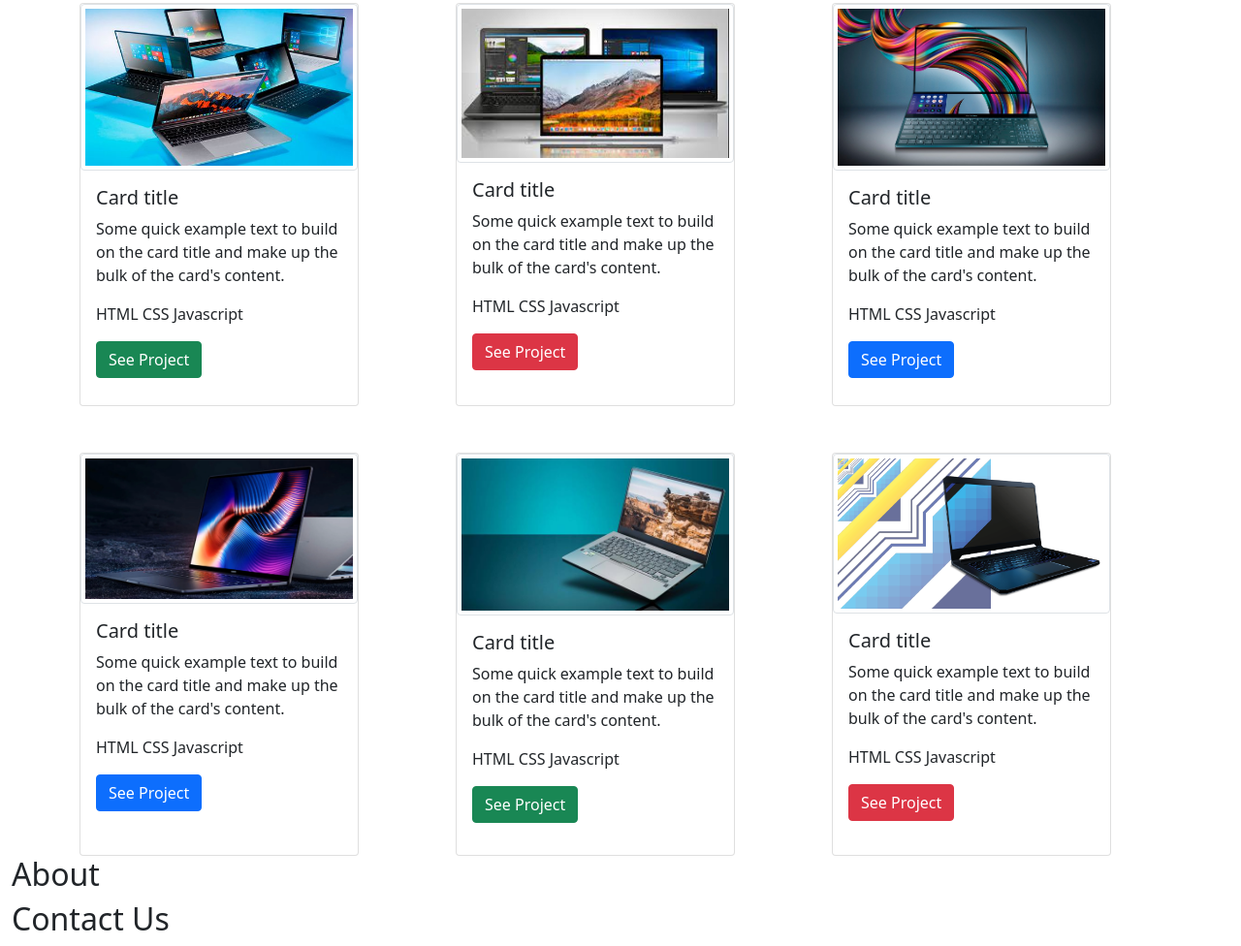
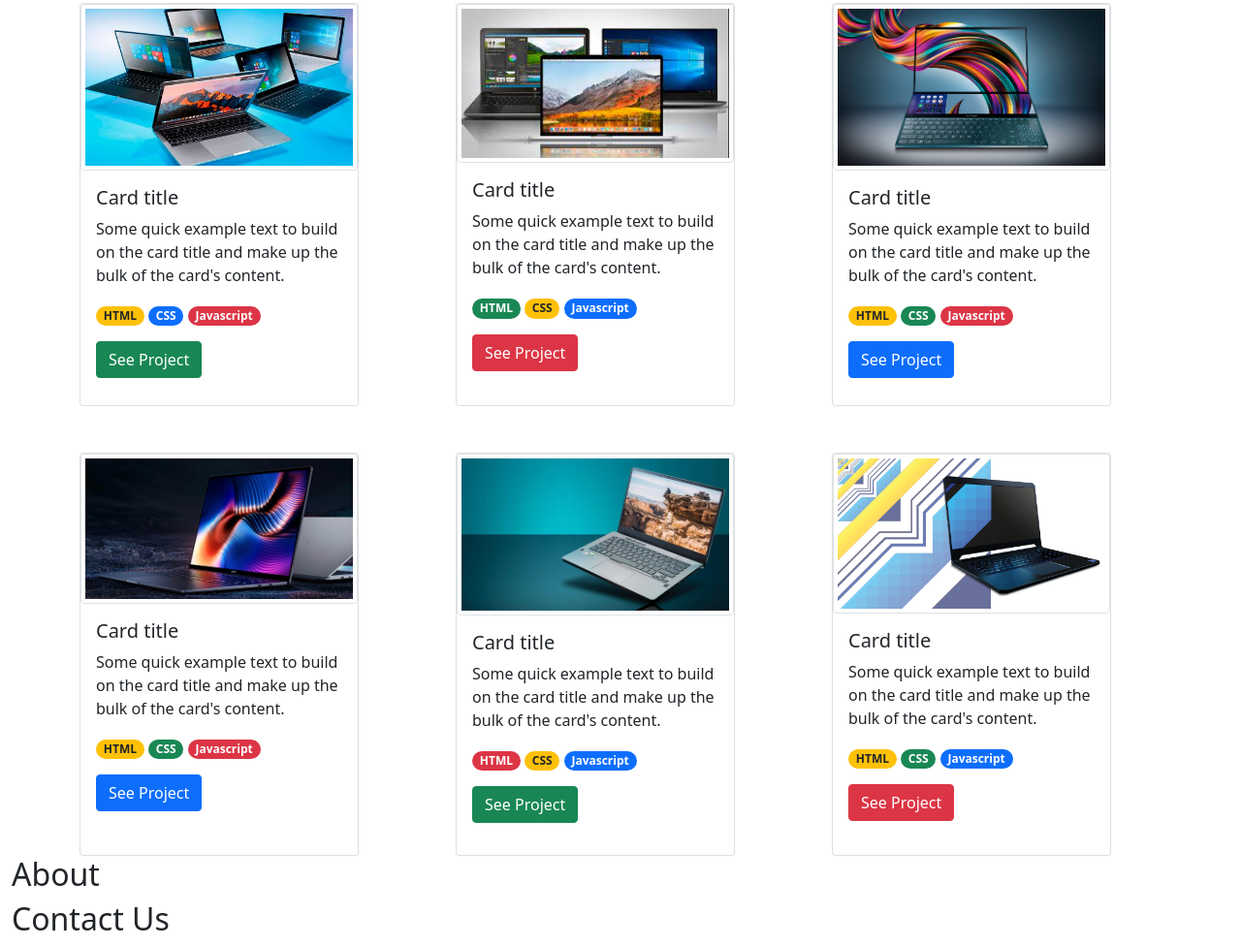
Before and after one commit to vechicin/Bootstrap-Portfolio, a website: page index.html in a window 1280 px wide. Shown: the part 170-1146 px from the top of the page at 97% size. Drawn offline with nearby package versions, Linux system fonts and the light colour scheme.

Commit message:
Add badges for the technologies

```diff
--- a/index.html
+++ b/index.html
@@ -47,13 +47,13 @@
                 <h5 class="card-title">Card title</h5>
                 <p class="card-text">Some quick example text to build on the card title and make up the bulk of the card's content.</p>
                 <p>
-                  <span>
+                  <span class="badge rounded-pill bg-warning text-dark">
                     HTML
                   </span>
-                  <span>
+                  <span class="badge rounded-pill bg-primary">
                     CSS
                   </span>
-                  <span>
+                  <span class="badge rounded-pill bg-danger">
                     Javascript
                   </span>
                 </p>
@@ -69,13 +69,13 @@
                   <h5 class="card-title">Card title</h5>
                   <p class="card-text">Some quick example text to build on the card title and make up the bulk of the card's content.</p>
                   <p>
-                    <span>
+                    <span class="badge rounded-pill bg-success">
                       HTML
                     </span>
-                    <span>
+                    <span class="badge rounded-pill bg-warning text-dark">
                       CSS
                     </span>
-                    <span>
+                    <span class="badge rounded-pill bg-primary">
                       Javascript
                     </span>
                   </p>
@@ -91,13 +91,13 @@
                 <h5 class="card-title">Card title</h5>
                 <p class="card-text">Some quick example text to build on the card title and make up the bulk of the card's content.</p>
                 <p>
-                  <span>
+                  <span class="badge rounded-pill bg-warning text-dark">
                     HTML
                   </span>
-                  <span>
+                  <span class="badge rounded-pill bg-success">
                     CSS
                   </span>
-                  <span>
+                  <span class="badge rounded-pill bg-danger">
                     Javascript
                   </span>
                 </p>
@@ -112,13 +112,13 @@
                 <h5 class="card-title">Card title</h5>
                 <p class="card-text">Some quick example text to build on the card title and make up the bulk of the card's content.</p>
                 <p>
-                  <span>
+                  <span class="badge rounded-pill bg-warning text-dark">
                     HTML
                   </span>
-                  <span>
+                  <span class="badge rounded-pill bg-success">
                     CSS
                   </span>
-                  <span>
+                  <span class="badge rounded-pill bg-danger">
                     Javascript
                   </span>
                 </p>
@@ -133,13 +133,13 @@
                 <h5 class="card-title">Card title</h5>
                 <p class="card-text">Some quick example text to build on the card title and make up the bulk of the card's content.</p>
                 <p>
-                  <span>
+                  <span class="badge rounded-pill bg-danger">
                     HTML
                   </span>
-                  <span>
+                  <span class="badge rounded-pill bg-warning text-dark">
                     CSS
                   </span>
-                  <span>
+                  <span class="badge rounded-pill bg-primary">
                     Javascript
                   </span>
                 </p>
@@ -154,13 +154,13 @@
                 <h5 class="card-title">Card title</h5>
                 <p class="card-text">Some quick example text to build on the card title and make up the bulk of the card's content.</p>
                 <p>
-                  <span>
+                  <span class="badge rounded-pill bg-warning text-dark">
                     HTML
                   </span>
-                  <span>
+                  <span class="badge rounded-pill bg-success">
                     CSS
                   </span>
-                  <span>
+                  <span class="badge rounded-pill bg-primary">
                     Javascript
                   </span>
                 </p>
```
